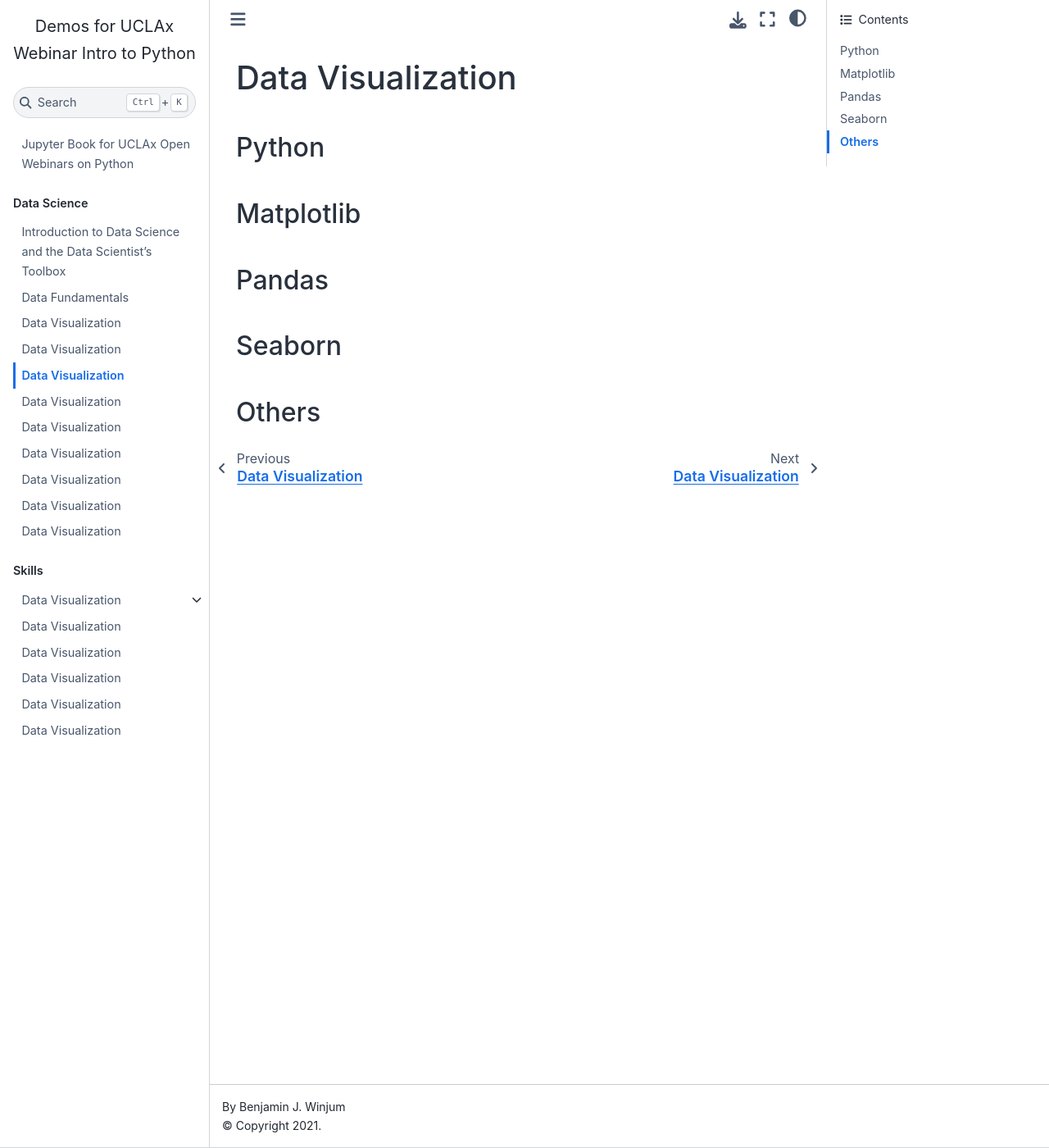
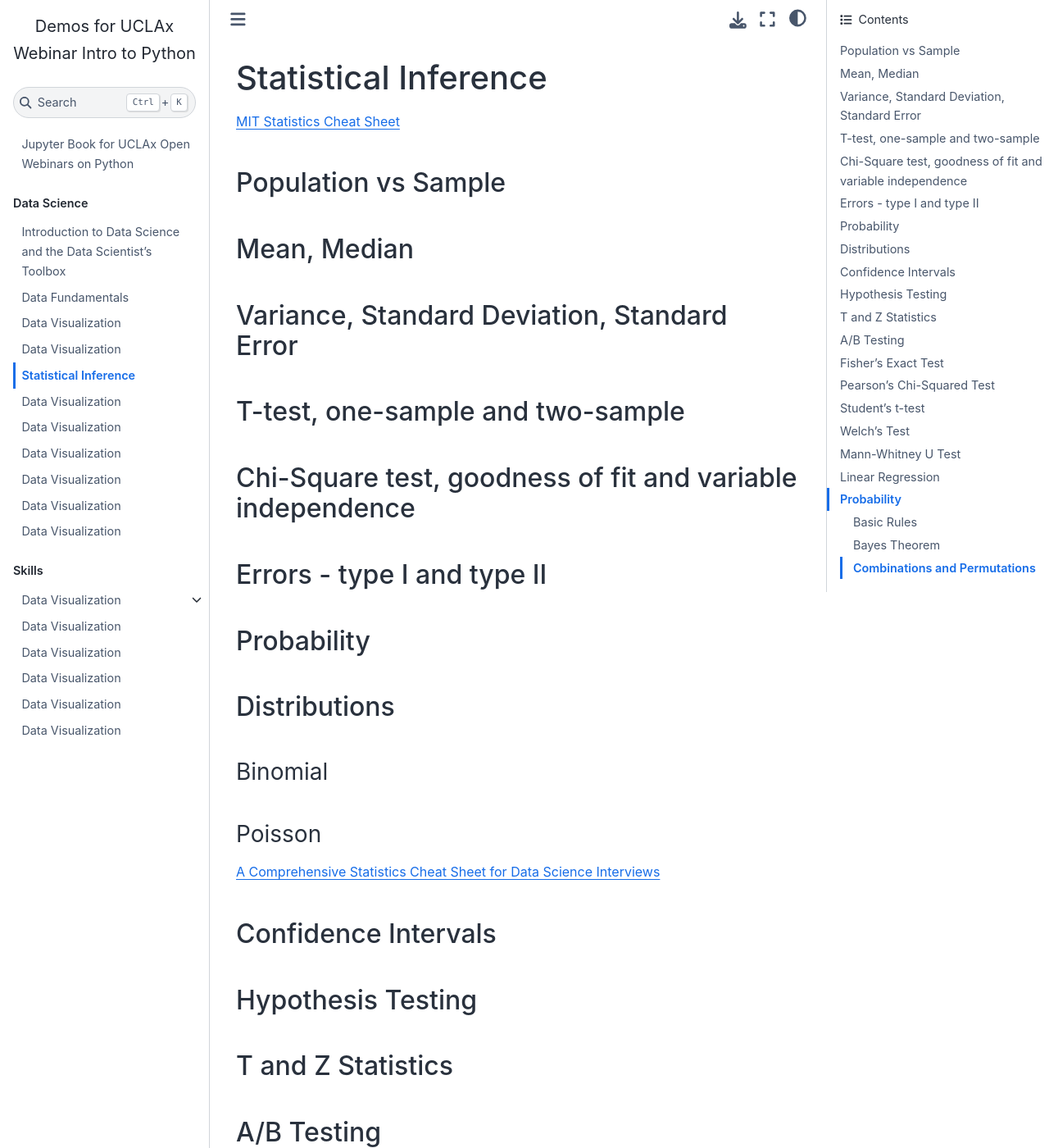
Before and after one commit to benjum/UCLA-22W-DH140, a Jupyter Book: the page built from book/05-Statistical-Inference.md, in a window 1280 px wide and 1400 px high. Shown: the whole window at 82% size. Built offline with Jupyter Book 1.0.4 settings and Sphinx 7.4.7 and the Sphinx Book theme 1.1.4, drawn with Linux system fonts in a browser that asks for light colours; some of the changed text lies outside the part shown.

Commit message:
headings for stat

```diff
--- a/book/05-Statistical-Inference.md
+++ b/book/05-Statistical-Inference.md
@@ -1,11 +1,63 @@
-# Data Visualization
+# Statistical Inference
 
-## Python
+[MIT Statistics Cheat Sheet](http://web.mit.edu/~csvoss/Public/usabo/stats_handout.pdf)
 
-## Matplotlib
+## Population vs Sample
 
-## Pandas
+## Mean, Median
 
-## Seaborn
+## Variance, Standard Deviation, Standard Error
 
-## Others
+## T-test, one-sample and two-sample
+
+## Chi-Square test, goodness of fit and variable independence
+
+## Errors - type I and type II
+
+## Probability
+
+## Distributions
+
+### Binomial
+
+### Poisson
+
+[A Comprehensive Statistics Cheat Sheet for Data Science Interviews](https://www.stratascratch.com/blog/a-comprehensive-statistics-cheat-sheet-for-data-science-interviews/)
+
+## Confidence Intervals
+
+## Hypothesis Testing
+
+## T and Z Statistics
+
+## A/B Testing
+
+## Fisher's Exact Test
+
+## Pearson's Chi-Squared Test
+
+## Student's t-test
+
+## Welch's Test
+
+## Mann-Whitney U Test
+
+## Linear Regression
+
+### Regression
+
+### Residuals
+
+### Variable Selection
+
+### Model Evaluation
+
+### Pitfalls: Overfitting, Collinearity, Confounding Variables
+
+## Probability
+
+### Basic Rules
+
+### Bayes Theorem
+
+### Combinations and Permutations
```
